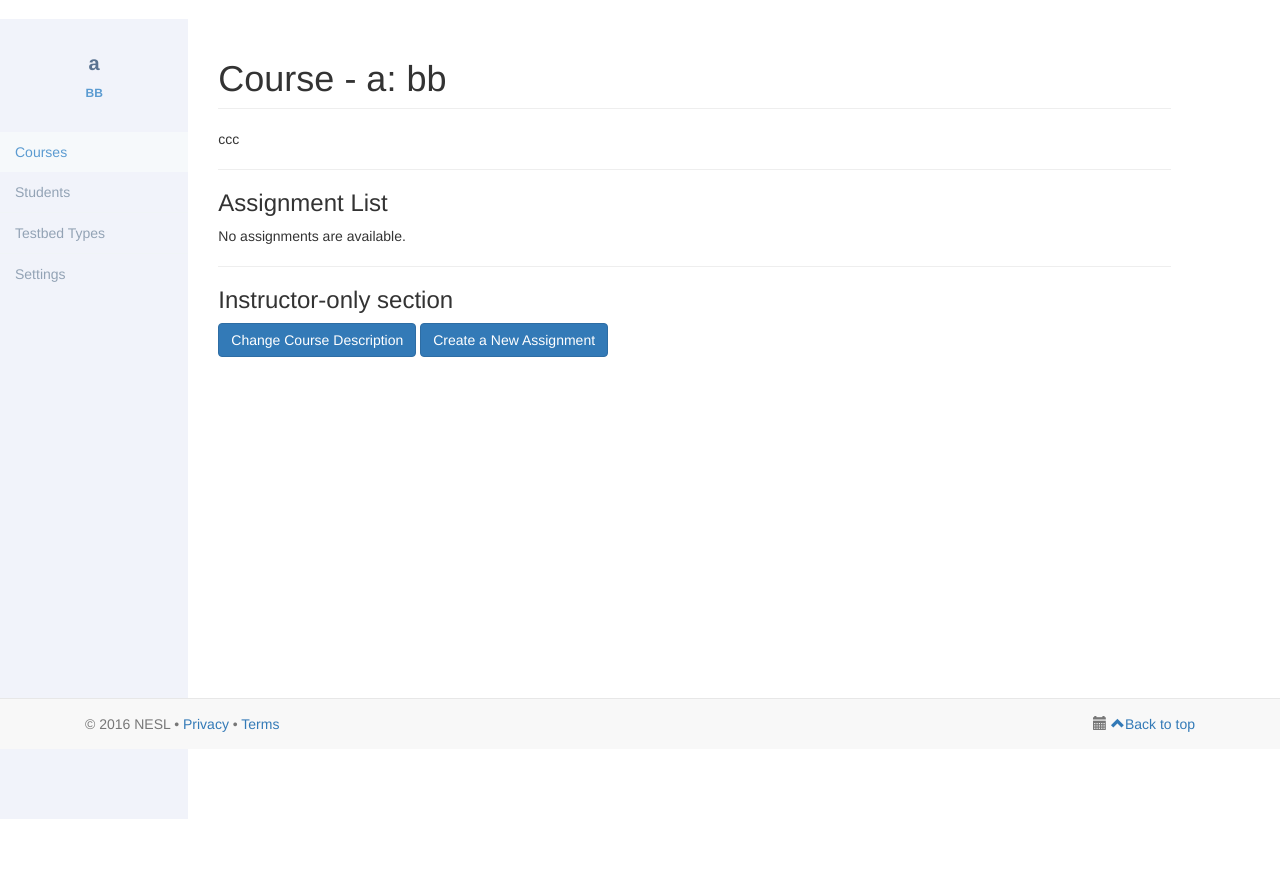
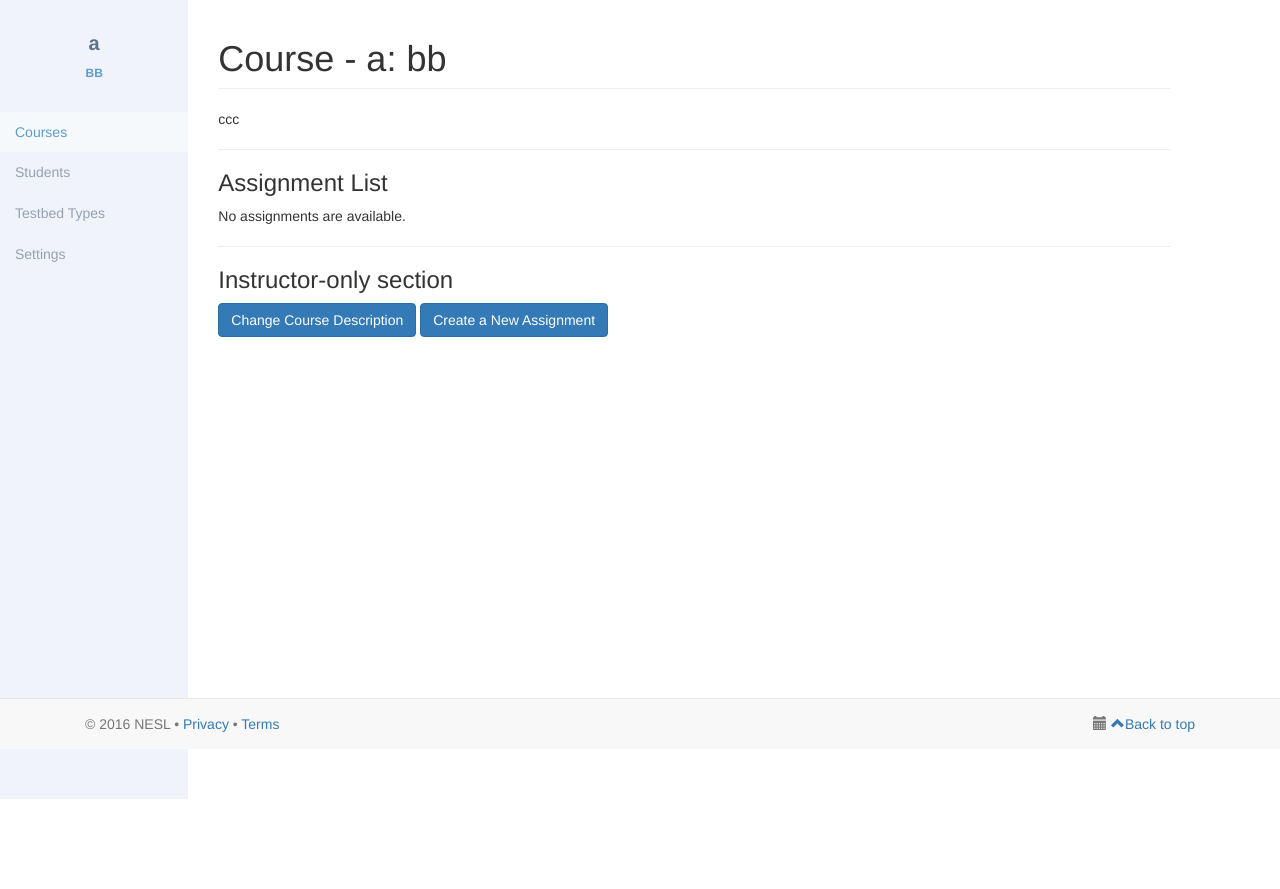
Before and after one commit to nesl/AutoGrader, a Django app: page /course/1/ in a window 1280 px wide. Shown: the part 51-940 px from the top of the page. After the commit the page ends 850 px from the top, so only its background shows below. Run offline with Django 3.2, Linux system fonts and the light colour scheme; a user stored in the database is signed in; data comes from the database, SQL or seed files in the repository; some libraries are stand-ins or nearby versions.

Commit message:
fixed whitespace in sidebar

```diff
--- a/embed_grader/serapis/templates/serapis/base.html
+++ b/embed_grader/serapis/templates/serapis/base.html
@@ -40,7 +40,7 @@
         {# TODO: move to .css file #}
         <style>
         body {
-                padding-top: 70px;
+                padding-top: 50px;
                 padding-bottom: 70px;
                 /* Required padding for .navbar-fixed-top. Remove if using .navbar-static-top. Change if height of navigation changes. */
         }
```
